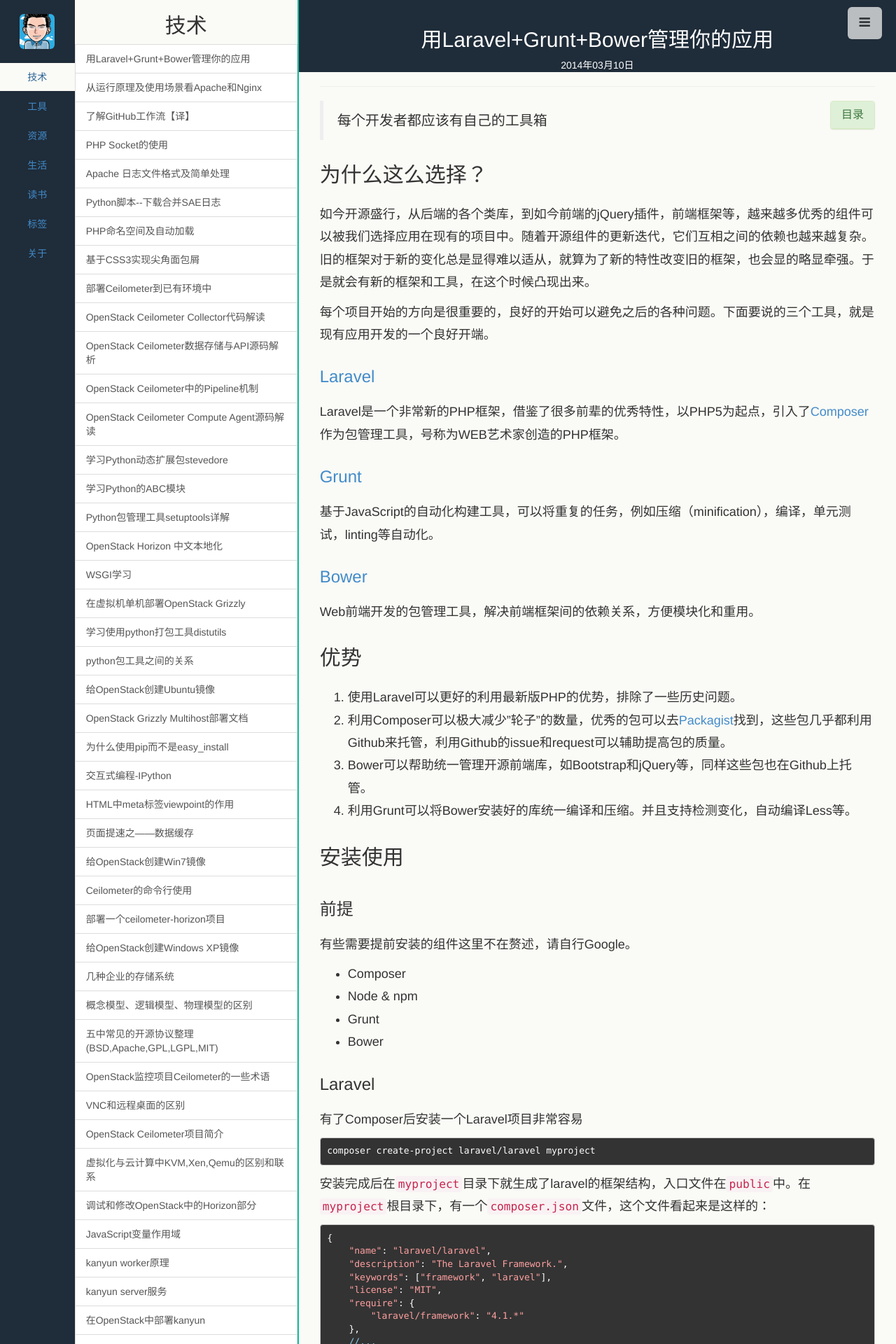
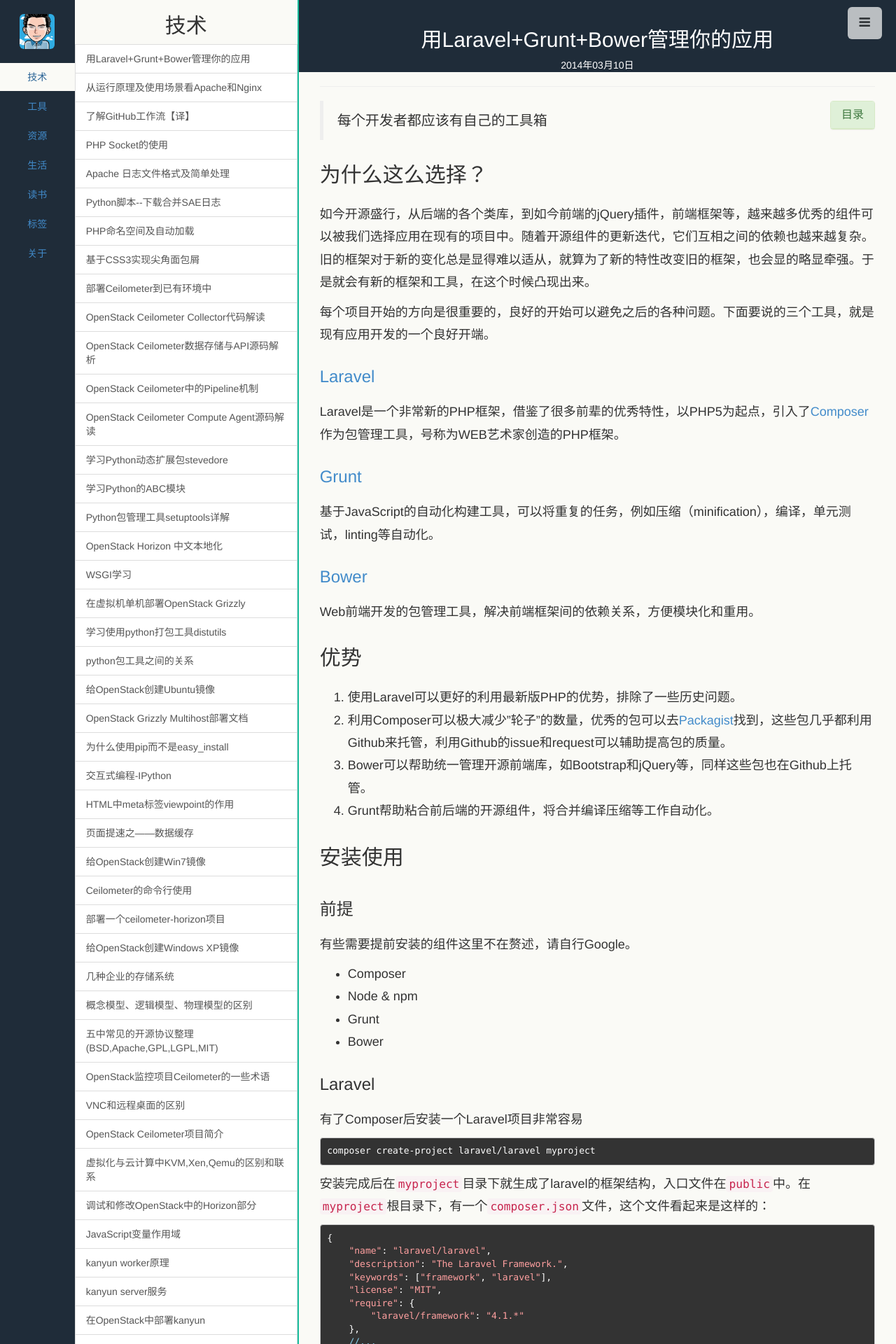
Before and after one commit to dayon3z1/suyan, a Jekyll site: the page built from _posts/Technology/Laravel/2014-03-10-grunt-bower-and-laravel.md, in a window 1280 px wide. Shown: the top 1920 px of the page at 70% size. Built offline with Jekyll 4.4.1, drawn with Linux system fonts in a browser that asks for light colours; Markdown is read by kramdown in place of the engine named in the settings.

Commit message:
change a little

```diff
--- a/_posts/Technology/Laravel/2014-03-10-grunt-bower-and-laravel.md
+++ b/_posts/Technology/Laravel/2014-03-10-grunt-bower-and-laravel.md
@@ -28,7 +28,7 @@ Web前端开发的包管理工具，解决前端框架间的依赖关系，方
 1. 使用Laravel可以更好的利用最新版PHP的优势，排除了一些历史问题。
 2. 利用Composer可以极大减少"轮子"的数量，优秀的包可以去[Packagist](https://packagist.org/)找到，这些包几乎都利用Github来托管，利用Github的issue和request可以辅助提高包的质量。
 3. Bower可以帮助统一管理开源前端库，如Bootstrap和jQuery等，同样这些包也在Github上托管。
-4. 利用Grunt可以将Bower安装好的库统一编译和压缩。并且支持检测变化，自动编译Less等。
+4. Grunt帮助粘合前后端的开源组件，将合并编译压缩等工作自动化。
 
 ## 安装使用
 
```
